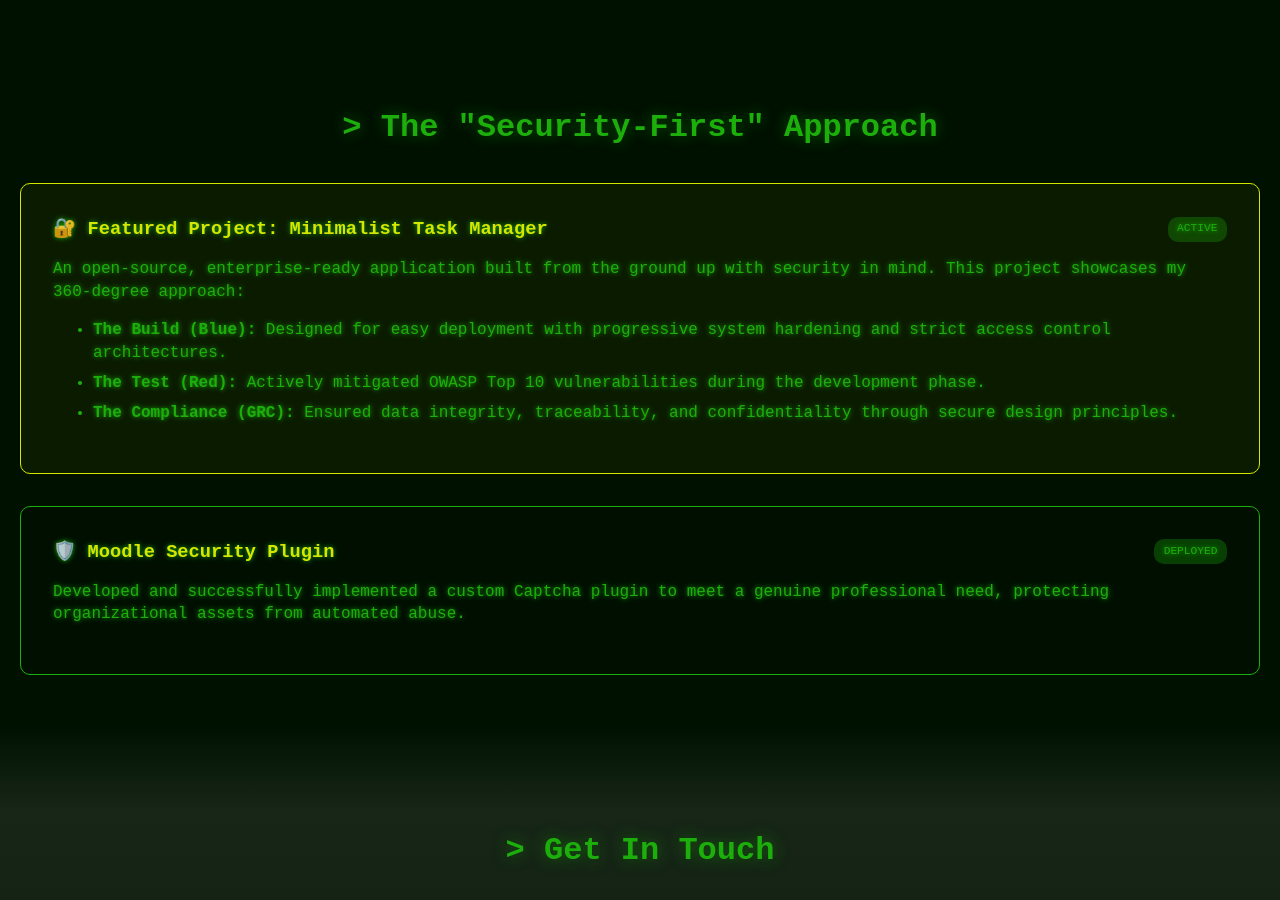
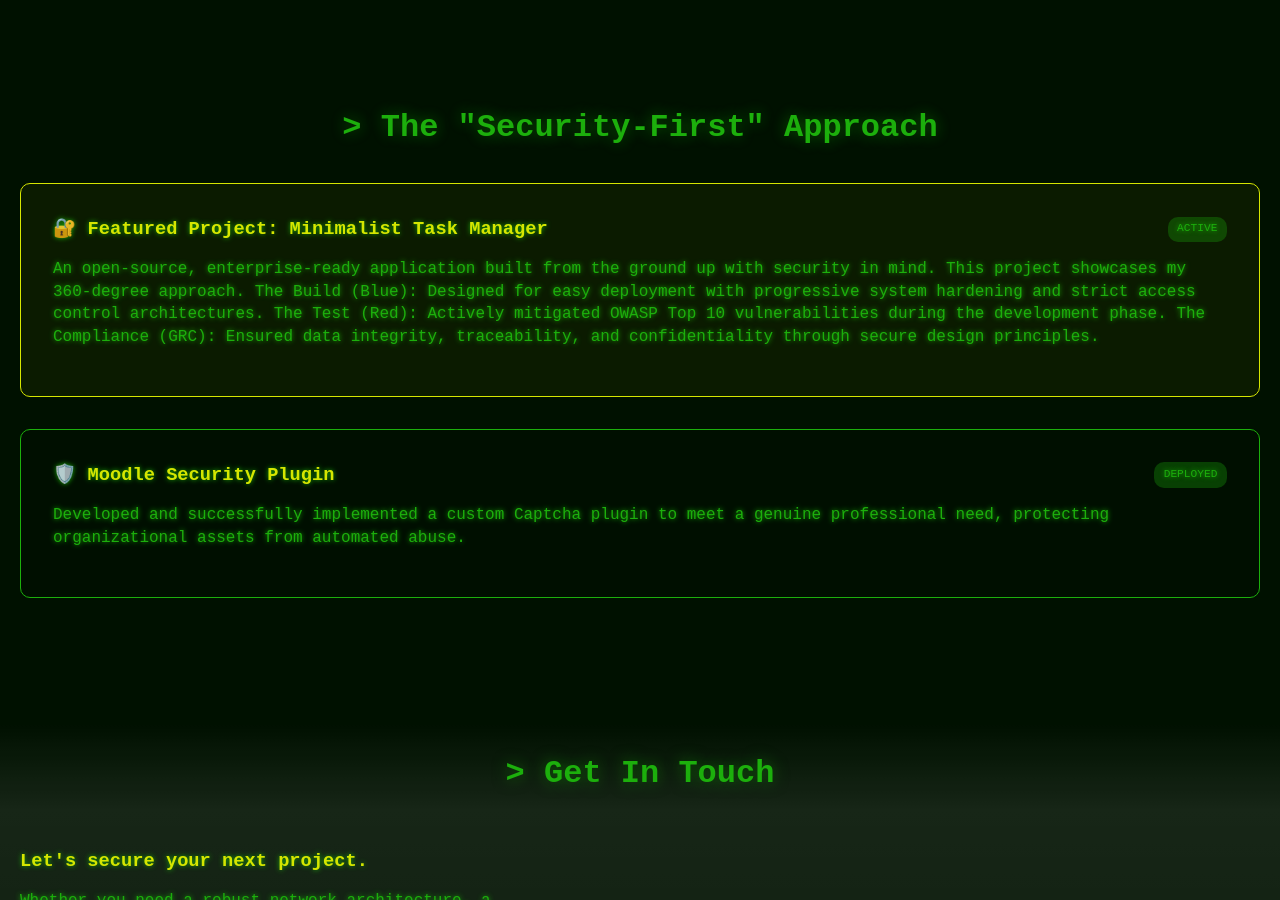
Before and after one commit to Rubenelcurioso/rubenelcurioso.github.io, a Jekyll site: the page built from index.html, in a window 1280 px wide and 900 px high, scrolled down 2491 px. Built offline with Jekyll 4.4.1, drawn with Linux system fonts in a browser that asks for light colours.

```diff
--- a/index.html
+++ b/index.html
@@ -123,12 +123,7 @@ layout: default
           <h3>🔐 Featured Project: Minimalist Task Manager</h3>
           <span class="project-status">Active</span>
         </div>
-        <p>An open-source, enterprise-ready application built from the ground up with security in mind. This project showcases my 360-degree approach:</p>
-        <ul style="margin-top: 1rem; color: #20C20E;">
-            <li style="margin-bottom: 0.5rem;"><strong>The Build (Blue):</strong> Designed for easy deployment with progressive system hardening and strict access control architectures.</li>
-            <li style="margin-bottom: 0.5rem;"><strong>The Test (Red):</strong> Actively mitigated OWASP Top 10 vulnerabilities during the development phase.</li>
-            <li style="margin-bottom: 0.5rem;"><strong>The Compliance (GRC):</strong> Ensured data integrity, traceability, and confidentiality through secure design principles.</li>
-        </ul>
+        <p>An open-source, enterprise-ready application built from the ground up with security in mind. This project showcases my 360-degree approach. The Build (Blue): Designed for easy deployment with progressive system hardening and strict access control architectures. The Test (Red): Actively mitigated OWASP Top 10 vulnerabilities during the development phase. The Compliance (GRC): Ensured data integrity, traceability, and confidentiality through secure design principles.</p>
       </div>
       <div class="project-card" style="grid-column: 1 / -1;">
         <div class="project-header">
```
Also changed, not shown: 1 other file.
